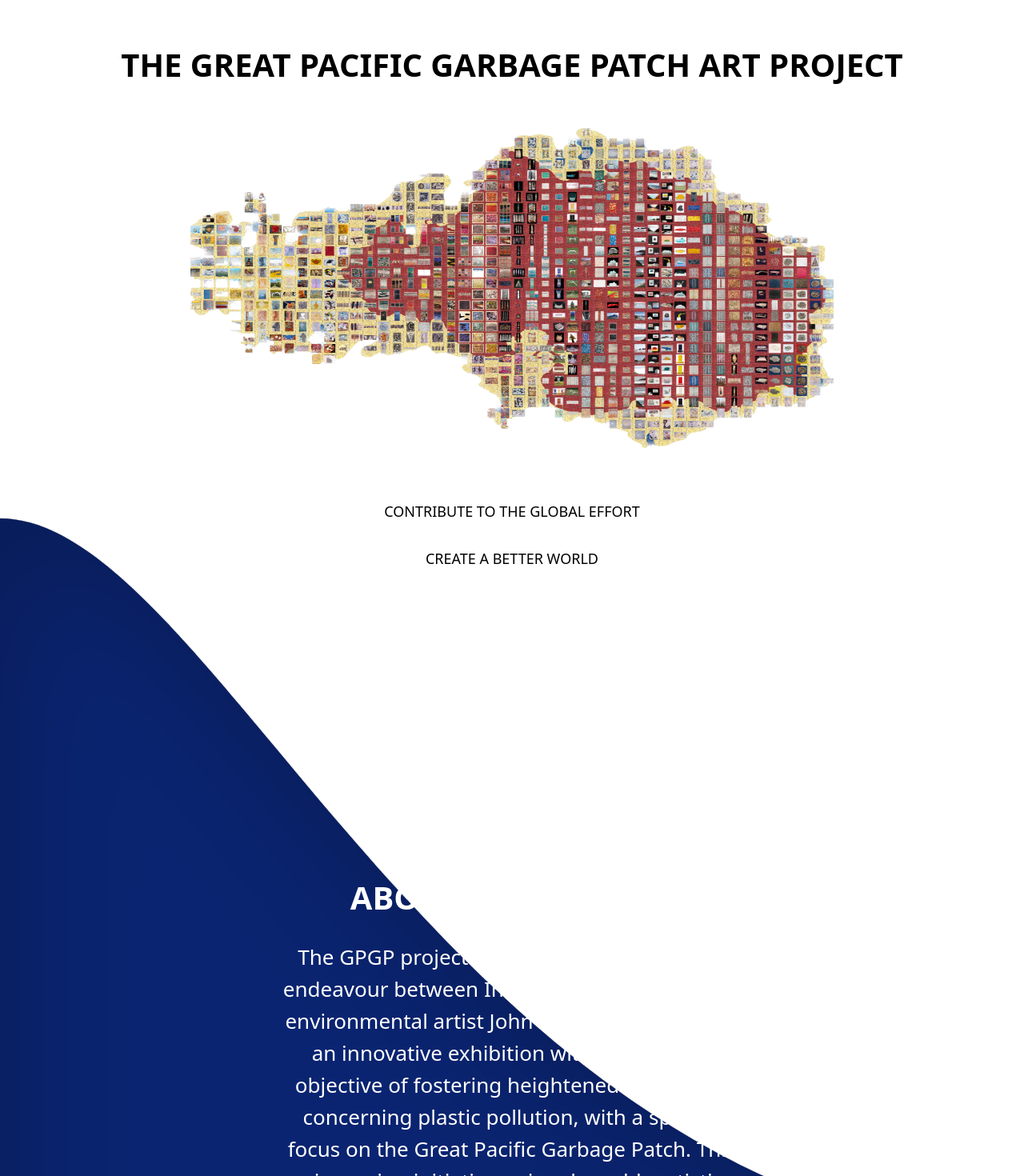
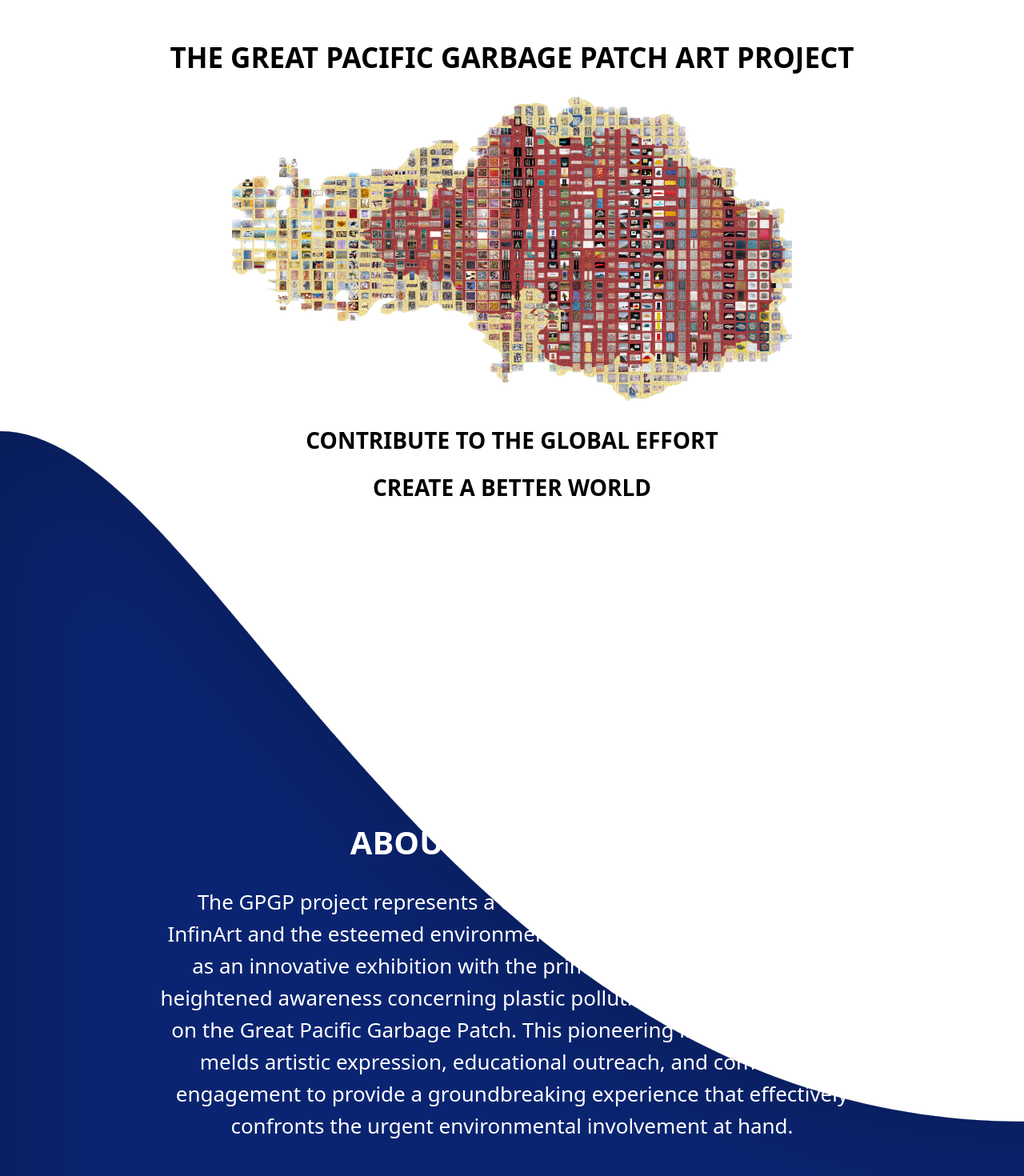
Before and after one commit to Risidio/gpgp, a React (Create React App) app: page /project in a window 1280 px wide. Shown: the part 100-1570 px from the top of the page at 80% size. Built offline with nearby package versions, Linux system fonts and the light colour scheme; a web font is replaced by a local one.

Commit message:
Align texts and elements on the project page

```diff
--- a/src/components/Hero.tsx
+++ b/src/components/Hero.tsx
@@ -43,14 +43,14 @@ const Hero = () => {
                 The art inspiring global action
               </h4>
               <div className="flex justify-start gap-x-2">
-                <MyLink to="/gallery" className="uppercase py-2 xl:py-[20px] xl:w-[400px] w-44">
-                <p className="xl:text-[40px]">gallery</p>
+                <MyLink to="/gallery" className="uppercase w-44 py-2">
+                <p className="lg:text-[20px]">gallery</p>
                 </MyLink>
                 <MyLink
                   to=""
-                  className="uppercase py-2 xl:w-[400px] bg-gpgp-blue text-white hover:bg-white hover:text-gpgp-blue w-44"
+                  className="uppercase py-2 w-44 bg-gpgp-blue text-white hover:bg-white hover:text-gpgp-blue"
                 >
-                  <p className="xl:text-[40px]">join us</p>
+                  <p className="lg:text-[20px]">join us</p>
                 </MyLink>
               </div>
             </div>
--- a/src/components/challenge/Section3.tsx
+++ b/src/components/challenge/Section3.tsx
@@ -33,7 +33,7 @@ const Section3 = () => {
               className="hidden md:block w-full h-[100%] md:w-[740px] md:h-[100%]"
               alt="Flat Lay Composition Different Colored"
             />
-            <div className="md:hidden w-full h-full inset-0 bg-black bg-opacity-30">
+            <div className="md:hidden md:w-0 w-full h-full inset-0 bg-black bg-opacity-30">
               <div className="md:hidden w-full h-full flex flex-col justify-center items center">
                 <h1 className="text-center text-white text-[32px] uppercase font-bold leading-[32px]">
                   Heading in <br />
--- a/src/components/gallery/Information.tsx
+++ b/src/components/gallery/Information.tsx
@@ -2,8 +2,8 @@ const Information = () => {
   return (
     <>
       <div className="w-full bg-h-[100%] bg-w-[100%] bg-project-page-mobile-wave lg:bg-project-page-wave bg-no-repeat bg-cover pb:[400px] md:pb-[50px] xl:pb-[80px] xxxl:pb-[80px]">
-        <div className="flex flex-col text-white pt-[100px] xsm:pt-[160px] sm:pt-[190px] md:pt-[280px] lg:pt-[300px] xl:pt-[360px] xxl:pt-[400px] xxxl:pt-[600px] xxxxl:pt-[900px] pb-[50px] xxxl:pb-[200px]">
-          <div className="py-[10px] lg:py-[20px] lg:py-[50px] xxxl:py-[60px] xl:py-[30px] px-[39px] xsm:px-[90px] sm:px-[140px] md:px-[230px] lg:px-[290px] xl:px-[350px] xxl:px-[400px] xxxl:px-[600px] xxxxl:px-[800px]">
+        <div className="flex flex-col text-white pt-[100px] xsm:pt-[160px] sm:pt-[190px] md:pt-[280px] lg:pt-[300px] xl:pt-[360px] xxl:pt-[400px] xxxl:pt-[650px] xxxxl:pt-[900px] pb-[50px] xxxl:pb-[200px]">
+          <div className="py-[10px] lg:py-[20px] lg:py-[50px] xxxl:py-[60px] xl:py-[30px] px-[39px] xsm:px-[90px] sm:px-[140px] md:px-[230px] lg:px-[290px] xl:px-[350px] xxl:px-[400px] xxxl:px-[500px] xxxxl:px-[800px]">
             <p className="text-center text-[15px] md:text-[16px] lg:text-[19px] xl:text-[26px] xxxl:text-[45px] leading-[23px] lg:leading-[35px] xl:leading-[45px] sm:leading-[30px] md:leading-[32px] xxxxl:leading-[70px] font-[400]">
               The Great Pacific Garbage Patch Art Project comprises 2450 tiles,
               representing a recent satellite image of the Great Pacific Garbage
--- a/src/components/home/Exhibition.tsx
+++ b/src/components/home/Exhibition.tsx
@@ -5,11 +5,11 @@ const Exhibition = () => {
   return (
     <>
       <div className="w-full bg-h-[100%] bg-w-[100%] bg-project-page-mobile-wave lg:bg-project-page-wave bg-no-repeat bg-cover pb:[200px] md:pb-[50px] xl:pb-[80px] xxxl:pb-[80px]">
-        <div className="flex flex-col text-white pt-[100px] xsm:pt-[150px] sm:pt-[150px] md:pt-[200px] lg:pt-[300px] xl:pt-[360px] xxl:pt-[350px] xxxl:pt-[600px] xxxxl:pt-[700px]">
-          <h1 className="text-center sm:mt-[30px] md:mt-[40px] lg:mt-[60px] xl:mt-[20px] xxl:mt-[100px] xxxl:mt-[93.38px] text-[16px] md:text-[40px] xxxl:text-[64px] font-[600] leading-[23.38px] md:leading-[48px]">
+        <div className="flex flex-col text-white pt-[100px] xsm:pt-[150px] sm:pt-[150px] md:pt-[200px] lg:pt-[300px] xl:pt-[450px] xxl:pt-[350px] xxxl:pt-[600px] xxxxl:pt-[700px]">
+          <h1 className="text-center sm:mt-[30px] md:mt-[40px] lg:mt-[60px] xl:mt-[50px] xxl:mt-[100px] xxxl:mt-[93.38px] text-[16px] md:text-[40px] xxxl:text-[64px] font-[600] leading-[23.38px] md:leading-[48px]">
             The Exhibition
           </h1>
-          <div className="py-[10px] lg:py-[20px] lg:py-[50px] xxxl:py-[60px] xl:py-[30px] px-[39px] xsm:px-[40px] sm:px-[39px] md:px-[150px] lg:px-[210px] xl:px-[350px] xxxl:px-[600px] xxxxl:px-[800px]">
+          <div className="py-[10px] lg:py-[20px] lg:py-[50px] xxxl:py-[60px] xl:py-[30px] px-[39px] xsm:px-[40px] sm:px-[39px] md:px-[150px] lg:px-[210px] xl:px-[350px] xxl:px-[400px] xxxl:px-[600px] xxxxl:px-[800px]">
             <p className="text-center text-[15px] md:text-[16px] lg:text-[19px] xl:text-[26px] leading-[22px] lg:leading-[35px] xl:leading-[40px] sm:leading-[30px] md:leading-[32px] font-[400]">
               The Great Pacific Garbage Patch (GPGP) environmental art project
               is a collaboration between environmental artist, John Dahlsen, and
--- a/src/components/project/Abouts.tsx
+++ b/src/components/project/Abouts.tsx
@@ -5,12 +5,12 @@ const About = () => {
   return (
     <>
       <div className="w-full bg-h-[100%] bg-w-[100%] bg-project-page-mobile-wave lg:bg-project-page-wave bg-no-repeat bg-cover md:pb-[50px] xl:pb-[80px] xxxl:pb-[80px]">
-        <div className="flex flex-col text-white pt-[125px] sm:pt-[150px] md:pt-[200px] lg:pt-[340px] xl:pt-[430px] xxl:pt-[350px] xxxl:pt-[600px] xxxxl:pt-[700px]">
-          <h1 className="text-center sm:mt-[30px] md:mt-[40px] lg:mt-[60px] xl:mt-[20px] xxl:mt-[100px] xxxl:mt-[93.38px] text-[16px] uppercase md:text-[40px] xxxl:text-[64px] font-[600] leading-[23.38px] md:leading-[48px]">
+        <div className="flex flex-col text-white pt-[125px] xsm:pt-[150px] sm:pt-[150px] md:pt-[200px] lg:pt-[340px] xl:pt-[460px] xxl:pt-[400px] xxxl:pt-[650px] xxxxl:pt-[700px]">
+          <h1 className="text-center sm:mt-[30px] md:mt-[40px] lg:mt-[60px] xl:mt-[30px] xxl:mt-[120px] xxxl:mt-[93.38px] text-[16px] uppercase md:text-[40px] xxxl:text-[64px] font-[600] leading-[23.38px] md:leading-[48px]">
             About the Project
           </h1>
-          <div className="py-[10px] lg:py-[20px] lg:py-[50px] xxxl:py-[60px] xl:py-[30px] px-[39px] sm:px-[39px] md:px-[150px] lg:px-[210px] xl:px-[350px] xxxl:px-[590px] xxxxl:px-[800px]">
-            <p className="text-center text-[15px] md:text-[16px] lg:text-[19px] xl:text-[26px] leading-[22px] lg:leading-[35px] xl:leading-[40px] sm:leading-[30px] md:leading-[32px] font-[400]">
+          <div className="py-[10px] lg:py-[20px] lg:py-[50px] xxxl:py-[60px] xl:py-[30px] px-[39px] sm:px-[39px] md:px-[150px] lg:px-[210px] xl:px-[200px] xxl:px-[380px] xxxl:px-[600px] xxxxl:px-[800px]">
+            <p className="text-center text-[15px] md:text-[16px] lg:text-[17px] xl:text-[26px] leading-[22px] lg:leading-[35px] xl:leading-[40px] sm:leading-[30px] md:leading-[32px] font-[400]">
               The GPGP project represents a collaborative endeavour between
               InfinArt and the esteemed environmental artist John Dahlsen. It
               serves as an innovative exhibition with the primary objective of
--- a/src/components/project/JoinUs.tsx
+++ b/src/components/project/JoinUs.tsx
@@ -11,20 +11,20 @@ const JoinUs = () => {
         <div className="w-[100%] grid md:grid-cols-2 mt-[15px] md:mt-[70px] md:border-y-[1px] md:border-black">
           <div className="w-[100%] order-2 md:order-1 md:py-[60px] px-[40px] md:px-[80px] flex flex-col gap-y-6">
             <div className="hidden md:block w-[260px] h-[20px] bg-gpgp-blue rotate-90 absolute left-[-120px] mt-[130px] rounded-tl-[40px] rounded-tr-[40px]"></div>
-            <p className="hidden md:block text-justified">
+            <p className="hidden md:block text-center md:text-left text-[15px] lg:text-[20px] xxxl:text-[28px] leading-[30px] md:leading-[32px] lg:leading-[35px] md:text-[16px]">
               <b>The Great Pacific Garbage Patch</b> presents a distinctive
               platform for the expression of artistic endeavours, serving as a
               medium to not only manifest creativity but also underscore the
               paramount importance of ecological custodianship.
             </p>
 
-            <p className="hidden md:block text-justified">
+            <p className="hidden md:block text-center md:text-left text-[15px] lg:text-[20px] xxxl:text-[28px] leading-[30px] md:leading-[32px] lg:leading-[35px] md:text-[16px]">
               <b>We invite artists of all disciplines</b>, including painters,
               sculptors, photographers, and mixed media practitioners, to submit
               a maximum of three artistic pieces for consideration.
             </p>
 
-            <p className="hidden md:block md:font-[600px] md:leading-[48px]">
+            <p className="hidden md:block md:font-[600px] md:text-left text-[15px] lg:text-[20px] xxxl:text-[28px] leading-[30px] md:leading-[32px] lg:leading-[35px] md:text-[16px]">
               Join us and contribute to the global effort!
             </p>
 
--- a/src/components/project/ProjectHero.tsx
+++ b/src/components/project/ProjectHero.tsx
@@ -3,23 +3,22 @@ import gpgpMapImage from "../../assets/images/gpgp-map-mobile.png";
 const ProjectHero = () => {
   return (
     <>
-      <div className="sm:flex w-[100%] mb-[-20px] md:mb-[-10px] lg:mb-[-100px] xl:mb-[-80px] xxl:mb-[-80px] xxxl:mb-[-70px] xxxxl:mb-[-220px]">
+      <div className="sm:flex w-[100%] mb-[-20px] md:mb-[-10px] lg:mb-[-200px] xl:mb-[-100px] xxl:mb-[-80px] xxxl:mb-[-320px] xxxxl:mb-[-220px]">
         <div className="h-[100%] w-[100%] z-[4px] opacity-[1] md:z-[400] z-[400]">
-          <div className="flex flex-col w-[100%] items-center justify-center mx-auto uppercase font-[700] md:leading-[59px] md:text-[40px] lg:gap-y-[30px]">
-            <div className="mt-[44.21px]">
-              <h1 className="text-[20px] mb-[20px] md:leading-[29.5px] font-bold md:font-[600px] md:text-[30px] lg:text-[40px] xxxxl:text-[64px] text-center lg:leading-[59px] xxxxl:leading-[94.41px] md:leading-[55px]">
+          <div className="flex flex-col w-[100%] items-center justify-center mx-auto uppercase font-[700] md:leading-[59px] md:text-[40px] lg:gap-y-[0px]">
+            <div className="mt-[44.21px] lg:mt-[35px]">
+              <h1 className="text-[20px] mb-[20px] md:leading-[29.5px] font-bold md:font-[600px] md:text-[30px] lg:text-[35px] xxxxl:text-[64px] text-center lg:leading-[59px] xxxxl:leading-[94.41px] md:leading-[55px]">
                 The Great Pacific Garbage Patch Art Project{" "}
               </h1>
             </div>
             <img
               src={gpgpMapImage}
               alt={"GPGP Map"}
-              className="w-[300px] h-[185px] mb-[20px] mx-auto md:w-[500px] md:h-[300px] lg:w-[804px] lg:h-[400px] xxxl:w-[1243px] xxxl:h-[762px]"
+              className="w-[300px] h-[185px] mb-[20px] mx-auto md:w-[500px] md:h-[300px] lg:w-[700px] lg:h-[380px] xl:w-[700px] lg:h-[380px] xxxl:w-[1243px] xxxl:h-[762px]"
             />
-            <div className="">
-              <h6 className="font-[500] text-[15px] md:text-[18px] xxxxl:text-[64px] text-center xxxxl:leading-[94.41px]">
-                contribute to the global effort
-                <br />
+            <div className="lg:px-[]">
+              <h6 className="font-[500] font-bold text-[15px] md:text-[18px] lg:text-[28px] xxxxl:text-[64px] text-center xxxxl:leading-[94.41px]">
+                contribute to the global effort<br/>
                 Create a better world
               </h6>
             </div>
```
Also changed, not shown: src/components/gallery/GalleryHero.tsx (+18 -8 lines), src/components/project/ArtistSection.tsx (+4 -4 lines).
